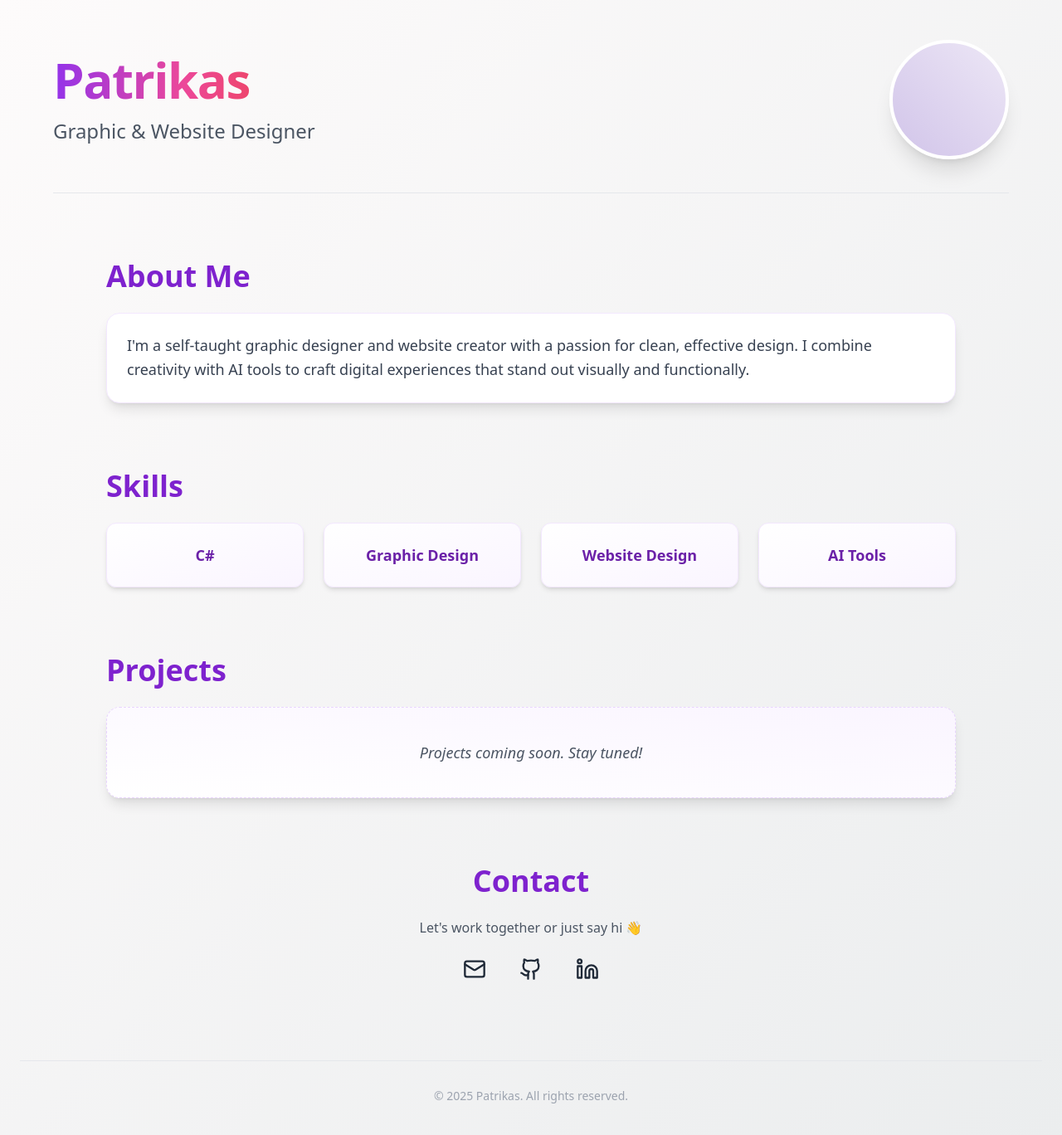
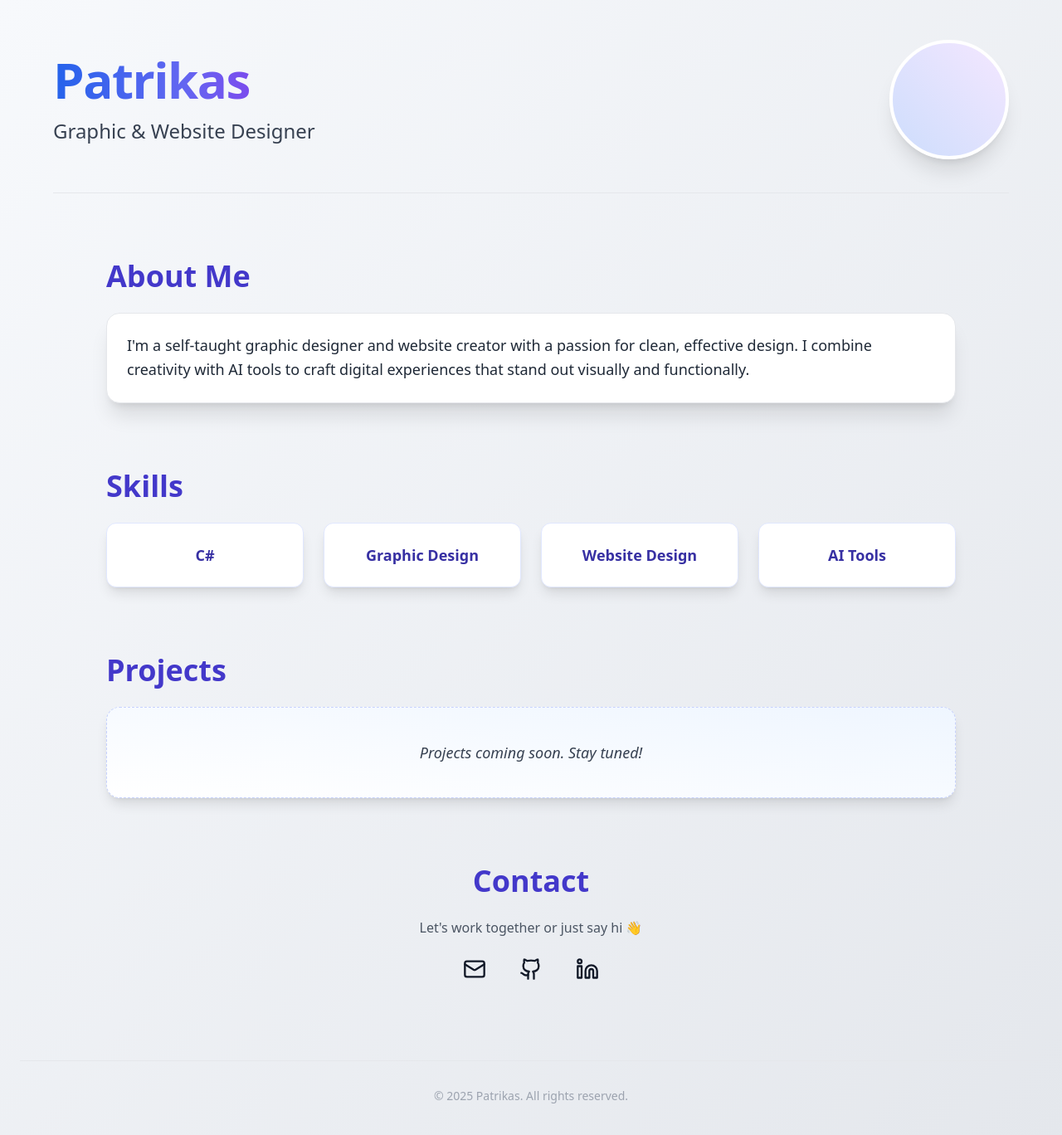
Before and after one commit to TrasherBart/portfff, a React (Vite) app: page / in a window 1280 px wide. Shown: the top 1368 px of the page at 83% size. Built offline with nearby package versions, Linux system fonts and the light colour scheme.

Commit message:
Update Portfolio.jsx

```diff
--- a/src/Portfolio.jsx
+++ b/src/Portfolio.jsx
@@ -2,56 +2,61 @@ import { Mail, Github, Linkedin } from "lucide-react";
 
 export default function Portfolio() {
   return (
-    <div className="min-h-screen bg-gradient-to-br from-[#fdfbfb] to-[#ebedee] text-gray-800 px-6 py-12 font-sans">
+    <div className="min-h-screen bg-gradient-to-br from-[#f7f9fc] to-[#e4e7ec] text-gray-900 px-6 py-12 font-sans">
       <header className="max-w-6xl mx-auto flex flex-col md:flex-row items-center justify-between gap-10 text-center md:text-left border-b pb-10">
         <div>
-          <h1 className="text-6xl font-extrabold tracking-tight mb-4 bg-gradient-to-r from-purple-600 via-pink-500 to-red-500 text-transparent bg-clip-text">
+          <h1 className="text-6xl font-extrabold tracking-tight mb-4 bg-gradient-to-r from-blue-600 via-indigo-500 to-purple-600 text-transparent bg-clip-text">
             Patrikas
           </h1>
-          <p className="text-2xl text-gray-600">Graphic & Website Designer</p>
+          <p className="text-2xl text-gray-700">Graphic & Website Designer</p>
         </div>
-        <div className="w-36 h-36 rounded-full bg-gradient-to-tr from-[#d1c4e9] to-[#ede7f6] shadow-xl border-4 border-white"></div>
+        <div className="w-36 h-36 rounded-full bg-gradient-to-tr from-[#cdddfc] to-[#f4e7ff] shadow-xl border-4 border-white"></div>
       </header>
+
       <section className="mt-20 max-w-5xl mx-auto">
-        <h2 className="text-4xl font-bold mb-6 text-purple-700">About Me</h2>
-        <p className="text-lg leading-relaxed text-gray-700 bg-white p-6 rounded-2xl shadow-lg border border-purple-100">
+        <h2 className="text-4xl font-bold mb-6 text-indigo-700">About Me</h2>
+        <p className="text-lg leading-relaxed text-gray-800 bg-white p-6 rounded-2xl shadow-xl border border-gray-200">
           I'm a self-taught graphic designer and website creator with a passion for clean, effective design. I combine creativity with AI tools to craft digital experiences that stand out visually and functionally.
         </p>
       </section>
+
       <section className="mt-20 max-w-5xl mx-auto">
-        <h2 className="text-4xl font-bold mb-6 text-purple-700">Skills</h2>
+        <h2 className="text-4xl font-bold mb-6 text-indigo-700">Skills</h2>
         <div className="grid grid-cols-2 sm:grid-cols-4 gap-6">
           {["C#", "Graphic Design", "Website Design", "AI Tools"].map(skill => (
             <div
               key={skill}
-              className="bg-gradient-to-br from-white to-purple-50 p-6 rounded-xl text-center shadow-md border border-purple-100 hover:scale-105 transition-transform"
+              className="bg-white p-6 rounded-xl text-center shadow-lg border border-indigo-100 hover:scale-105 transition-transform hover:shadow-xl"
             >
-              <p className="text-lg font-semibold text-purple-800">{skill}</p>
+              <p className="text-lg font-semibold text-indigo-800">{skill}</p>
             </div>
           ))}
         </div>
       </section>
+
       <section className="mt-20 max-w-5xl mx-auto">
-        <h2 className="text-4xl font-bold mb-6 text-purple-700">Projects</h2>
-        <div className="bg-gradient-to-tr from-white to-purple-50 p-10 rounded-2xl text-center text-gray-600 shadow-lg border border-dashed border-purple-200">
+        <h2 className="text-4xl font-bold mb-6 text-indigo-700">Projects</h2>
+        <div className="bg-gradient-to-tr from-white to-blue-50 p-10 rounded-2xl text-center text-gray-700 shadow-lg border border-dashed border-indigo-200">
           <p className="italic text-lg">Projects coming soon. Stay tuned!</p>
         </div>
       </section>
+
       <section className="mt-20 max-w-5xl mx-auto text-center">
-        <h2 className="text-4xl font-bold mb-6 text-purple-700">Contact</h2>
+        <h2 className="text-4xl font-bold mb-6 text-indigo-700">Contact</h2>
         <p className="text-md text-gray-600 mb-6">Let's work together or just say hi 👋</p>
         <div className="flex justify-center gap-10 mt-4">
-          <a href="mailto:patrikas@example.com" aria-label="Email" className="hover:text-purple-600 transition transform hover:scale-110">
+          <a href="mailto:patrikas@example.com" aria-label="Email" className="hover:text-indigo-600 transition transform hover:scale-110">
             <Mail className="w-7 h-7" />
           </a>
-          <a href="https://github.com/patrikas" aria-label="GitHub" className="hover:text-purple-600 transition transform hover:scale-110">
+          <a href="https://github.com/patrikas" aria-label="GitHub" className="hover:text-indigo-600 transition transform hover:scale-110">
             <Github className="w-7 h-7" />
           </a>
-          <a href="https://linkedin.com/in/patrikas" aria-label="LinkedIn" className="hover:text-purple-600 transition transform hover:scale-110">
+          <a href="https://linkedin.com/in/patrikas" aria-label="LinkedIn" className="hover:text-indigo-600 transition transform hover:scale-110">
             <Linkedin className="w-7 h-7" />
           </a>
         </div>
       </section>
+
       <footer className="mt-24 text-center text-sm text-gray-400 border-t pt-8">
         © {new Date().getFullYear()} Patrikas. All rights reserved.
       </footer>
```
